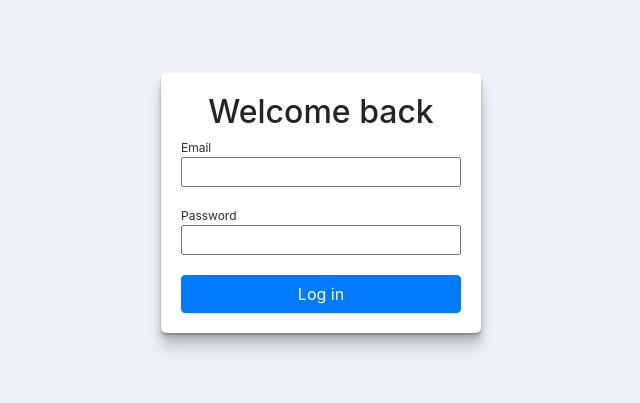
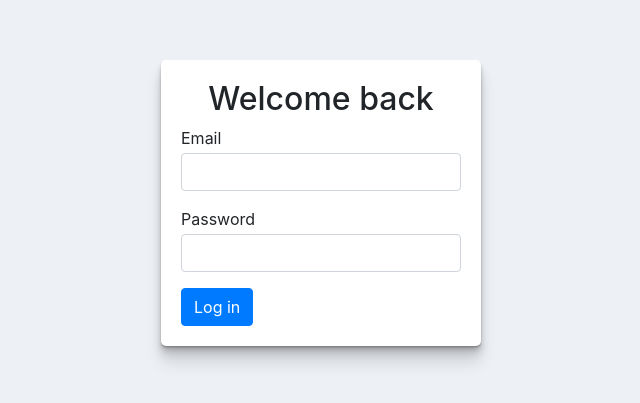
Before and after one commit to CEN-Group-3D/CEN-Project, a React (Create React App) app in the folder client/: page /login in a window 1280 px wide. Shown: the part 197-600 px from the top of the page, without its empty margins (319-959 px from the left). Built offline with nearby package versions, Linux system fonts and the light colour scheme.

Commit message:
Added error alert

```diff
--- a/client/src/views/Login/Login.css
+++ b/client/src/views/Login/Login.css
@@ -1,7 +1,10 @@
 #login-header {
     text-align: center;
 }
-.login-form {
+.login-field label {
+    margin-bottom: 3px;
+}
+/* .login-form {
     display: flex;
     flex-direction: column;
 }
@@ -14,4 +17,4 @@
     font-size: 12px;
     color: #2c2c2c;
     margin-bottom: 0;
-}
+} */
--- a/client/src/views/Login/Login.js
+++ b/client/src/views/Login/Login.js
@@ -5,7 +5,9 @@ class Login extends React.Component {
     constructor(props) {
         super(props);
 
-        this.state = {};
+        this.state = {
+            error: false,
+        };
     }
 
     handleLogin = (evt) => {
@@ -24,11 +26,11 @@ class Login extends React.Component {
             credentials: 'include',
 
         }).then((response) => {
+            this.setState({error: false});
             if (response.ok) {
                 window.location = response.url;
-            }
-            if (response.status === 302) {
-                console.log('wrong user')
+            } else {
+                this.setState({error: true});
             }
         })
     }
@@ -38,13 +40,18 @@ class Login extends React.Component {
             <div className='login-panel panel container col-xs-12 col-md-3'>
                 <h2 id="login-header">Welcome back</h2>
                 <form onSubmit={this.handleLogin} method="POST" className="login-form">
-                    <div className="login-field">
+                    {
+                        this.state.error ?
+                            <div className="alert alert-danger">The email and/or password is incorrect!</div> :
+                            null
+                    }
+                    <div className="form-group login-field">
                         <label for="username">Email</label>
-                        <input type="text" id="username" name="username"></input>
+                        <input required className={`${this.state.error ? 'is-invalid' : ''} form-control`} type="text" id="username" name="username"></input>
                     </div>
-                    <div className="login-field">
+                    <div className="form-group login-field">
                         <label for="password">Password</label>
-                        <input type="password" id="password" name="password"></input>
+                        <input required className={`${this.state.error ? 'is-invalid' : ''} form-control`} type="password" id="password" name="password"></input>
                     </div>
                     <button className="btn btn-primary">Log in</button>
                 </form>
```
